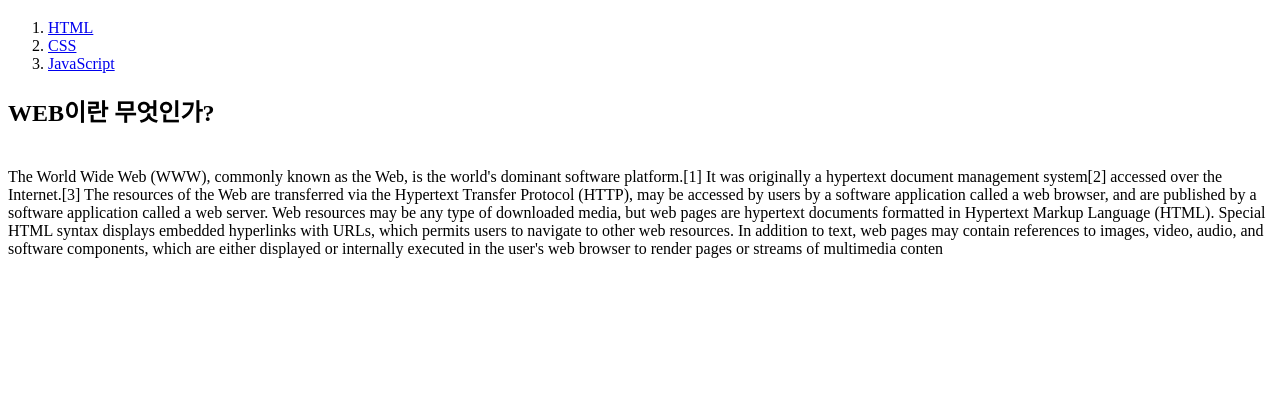
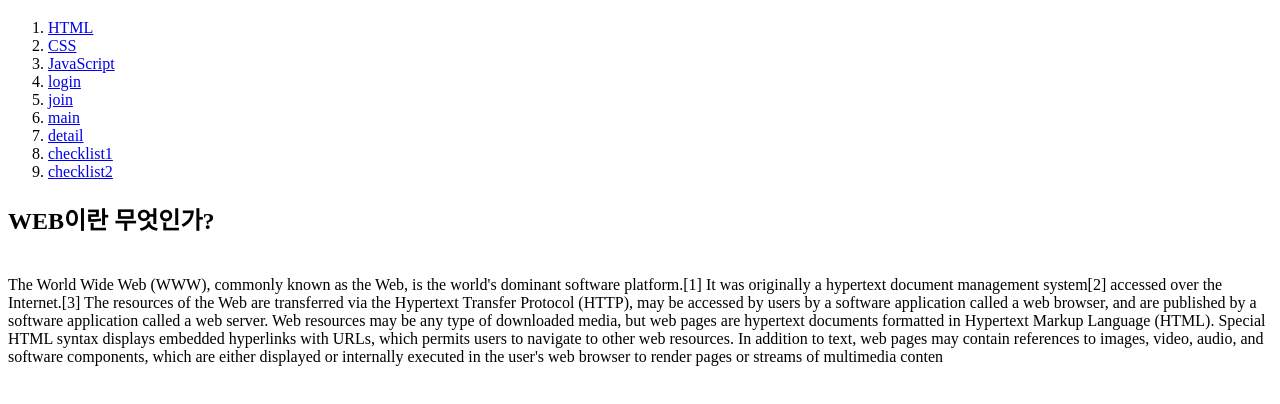
Before and after one commit to swdean07/testweb2, a plain HTML site: page index.html in a window 1280 px wide. Shown: the part 128-532 px from the top of the page. Drawn offline with Linux system fonts and the light colour scheme.

Commit message:
index  내용 수정

```diff
--- a/index.html
+++ b/index.html
@@ -11,6 +11,12 @@
  <li><a href="1.html">HTML</a></li>
  <li><a href="2.html" style="text-decoration: underline;">CSS</a></li>
  <li><a href="3.html">JavaScript</a></li>
+ <li><a href="4_login.html">login</a></li>
+ <li><a href="5_join.html">join</a></li>
+ <li><a href="6_main.html">main</a></li>
+ <li><a href="7_detail.html">detail</a></li>
+ <li><a href="9.html">checklist1</a></li>
+ <li><a href="9_2.html">checklist2</a></li>
  </ol>
  <h2>WEB이란 무엇인가?</h2>
  <p style="margin-top: 40px;">
```
